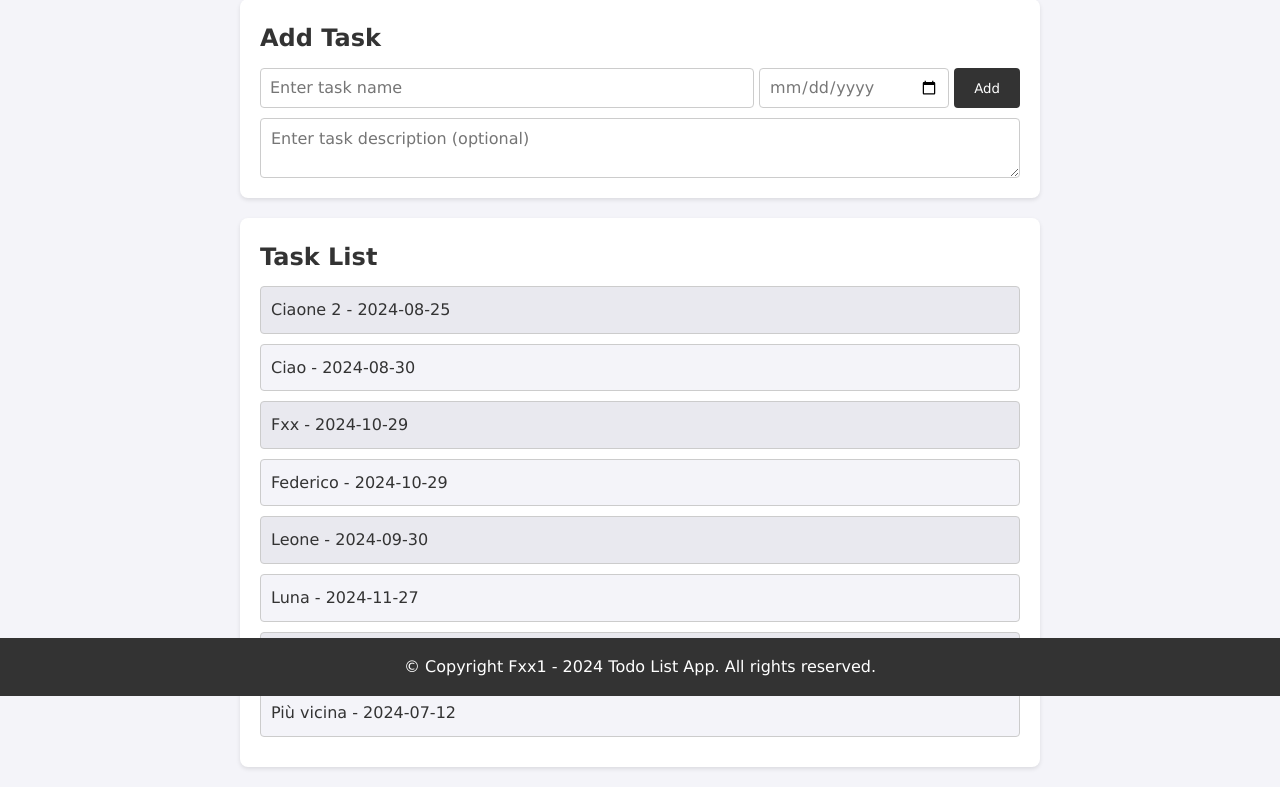
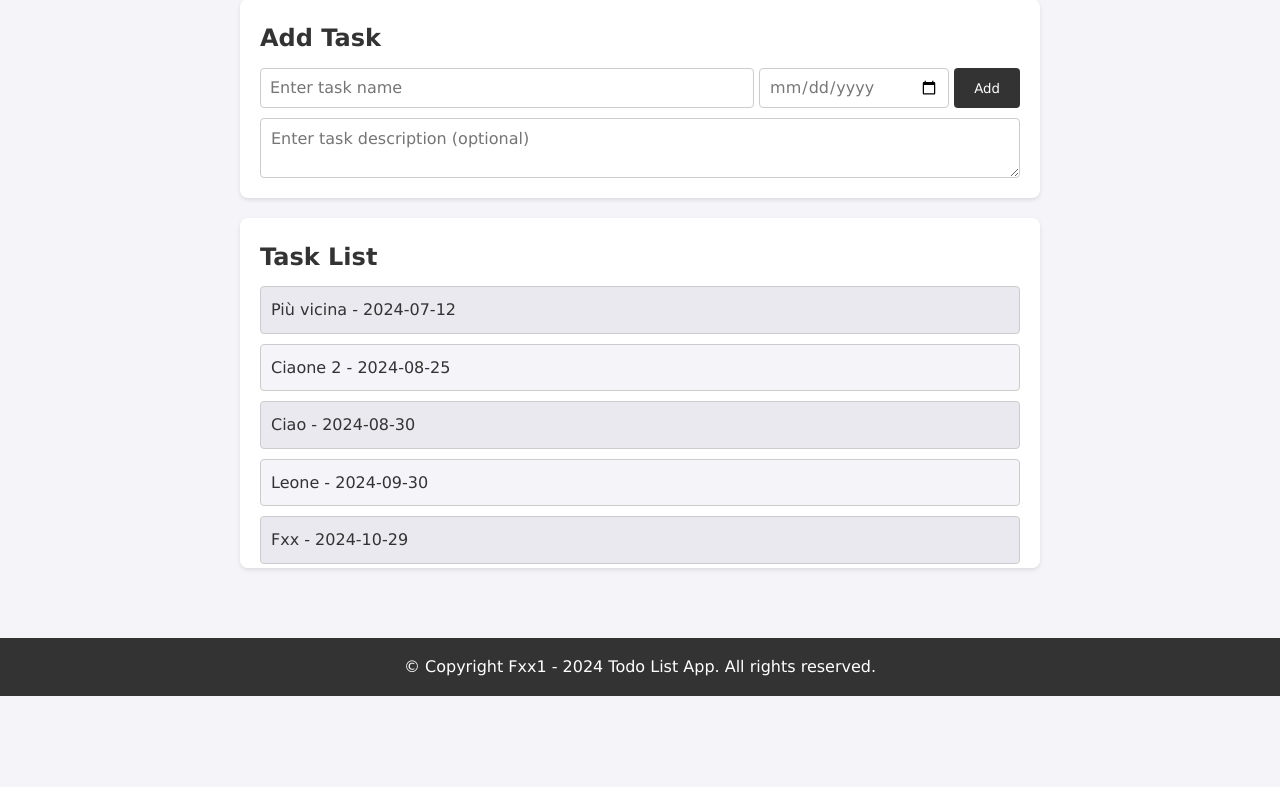
Before and after one commit to Fedt2407/8_Todo_List_App, a Flask app: page / in a window 1280 px wide. Shown: the part 104-891 px from the top of the page. After the commit the page ends 800 px from the top, so only its background shows below. Run offline with Flask 3, Linux system fonts and the light colour scheme.

Commit message:
Implemented order by date and scroll in the list

```diff
--- a/main.py
+++ b/main.py
@@ -1,4 +1,4 @@
-from flask import Flask, render_template, request, jsonify
+from flask import Flask, render_template, request, jsonify, redirect, url_for
 from flask_sqlalchemy import SQLAlchemy
 from sqlalchemy.orm import DeclarativeBase, Mapped, mapped_column
 from sqlalchemy import Integer, String, Boolean
@@ -42,7 +42,7 @@ with app.app_context():
 @app.route('/', methods=["GET", "POST"])
 def index():
     if request.method == "GET":
-        tasks = Task.query.all()
+        tasks = Task.query.order_by(Task.date).all()
         return render_template('index.html', tasks=tasks)
 
     if request.method == "POST":
@@ -66,7 +66,7 @@ def index():
             db.session.add(new_task)
             db.session.commit()
             # return jsonify(success="Successfully added the new task.")
-            return render_template('index.html')
+            return redirect(url_for('index'))
         except Exception as e:
             db.session.rollback()
             return jsonify(error=f"Failed to add the new task: {str(e)}"), 500
--- a/static/styles.css
+++ b/static/styles.css
@@ -107,6 +107,11 @@ form button:hover {
   list-style: none;
 }
 
+#task-list {
+  overflow-y: scroll;
+  max-height: 350px;
+}
+
 #task-list li {
   background: #f4f4f9;
   margin-bottom: 10px;
```
Also changed, not shown: instance/todo.db.
